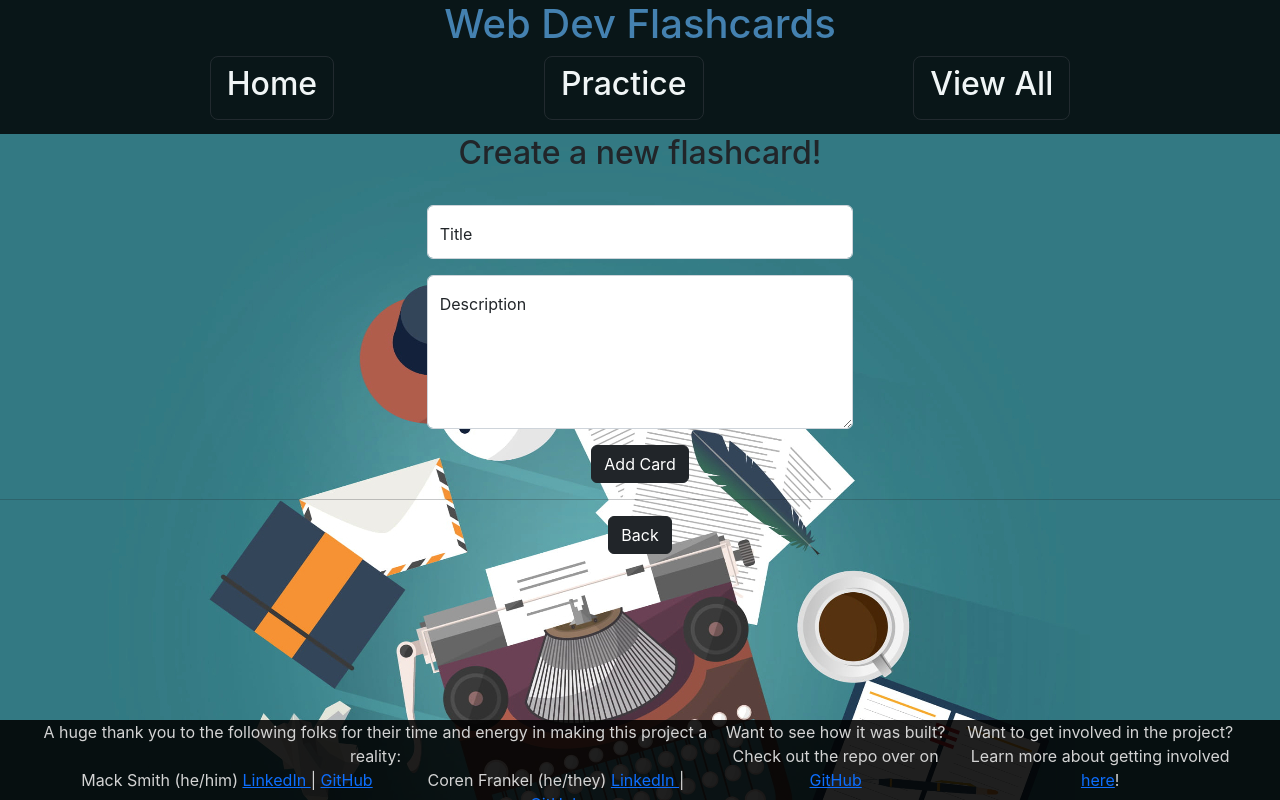
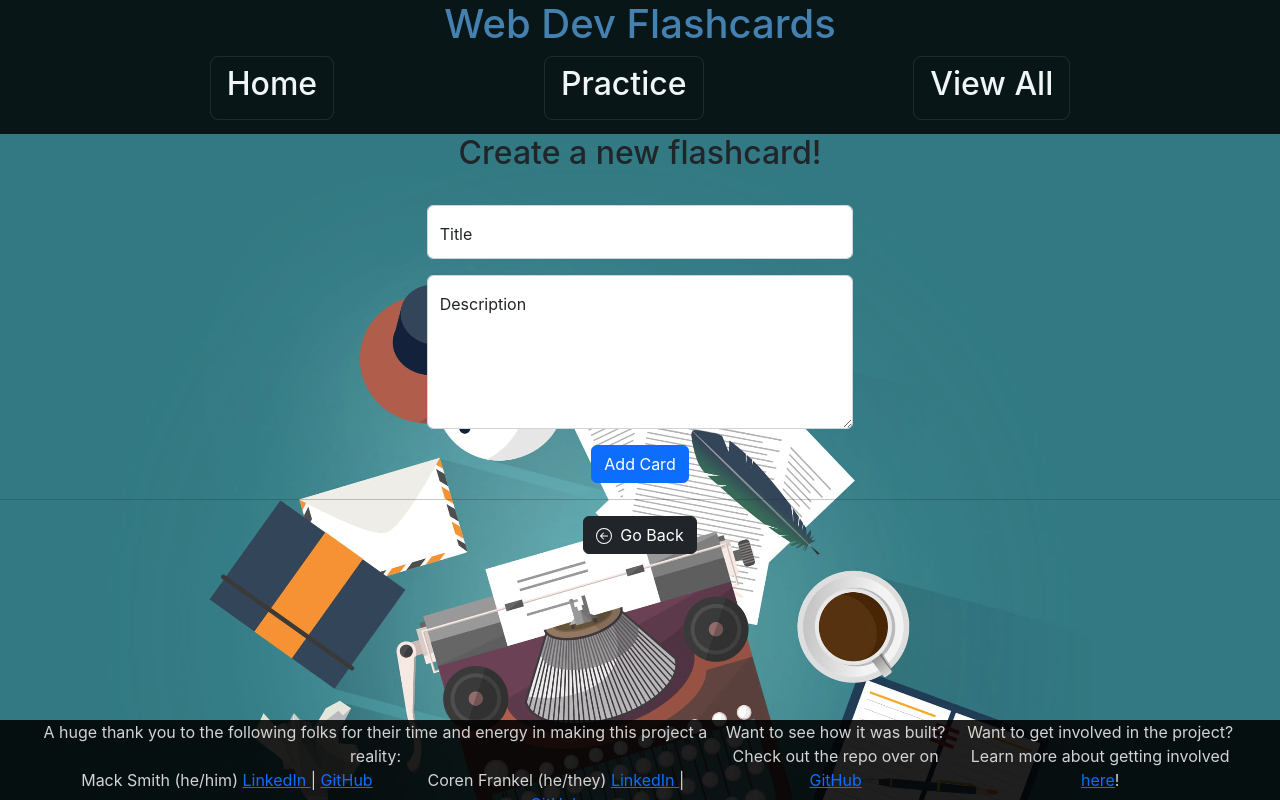
Before and after one commit to m-smith15/webdev_flashcards, a React (Create React App) app in the folder client/: page /create in a window 1280 px wide. Built offline with nearby package versions, Linux system fonts and the light colour scheme.

Commit message:
Add trash and back icons to demo

```diff
--- a/client/src/components/CardForm.jsx
+++ b/client/src/components/CardForm.jsx
@@ -22,7 +22,7 @@ const CardForm = (props) => {
                     <textarea id='desc' className='form-control h-100' rows='6' onChange={(e) => setCardDescription(e.target.value)} value={cardDescription} placeholder='(Relational Database Management System) i.e. MySql, Postgres, etc.'/>
                     <label for='desc'>Description</label>
                 </div>
-                <input className='btn btn-dark btn-md' type='submit' value={inputVal} />
+                <input className='btn btn-primary btn-md' type='submit' value={inputVal} />
             </form>
         </div>
     )
--- a/client/src/views/Create.js
+++ b/client/src/views/Create.js
@@ -22,18 +22,21 @@ const Create = () => {
             .catch(err => console.log(err))
     }
 
-    return(
+    return (
         <div>
             <h2>Create a new flashcard!</h2>
-        <br/>
+            <br />
             <CardForm
                 onSubmitProp={createCard}
                 initialTitle={''}
                 initiaDesc={''}
-            inputVal={'Add Card'}/>
-        <hr/>
+                inputVal={'Add Card'} />
+            <hr />
             <button className='btn btn-dark' onClick={navigate(-1)}>
-            Back
+                <svg xmlns="http://www.w3.org/2000/svg" width="16" height="16" fill="currentColor" className="bi bi-arrow-left-circle me-2" viewBox="0 0 16 16">
+                    <path fill-rule="evenodd" d="M1 8a7 7 0 1 0 14 0A7 7 0 0 0 1 8zm15 0A8 8 0 1 1 0 8a8 8 0 0 1 16 0zm-4.5-.5a.5.5 0 0 1 0 1H5.707l2.147 2.146a.5.5 0 0 1-.708.708l-3-3a.5.5 0 0 1 0-.708l3-3a.5.5 0 1 1 .708.708L5.707 7.5H11.5z" />
+                </svg>
+                Go Back
             </button>
         </div>
     )
--- a/client/src/views/Edit.js
+++ b/client/src/views/Edit.js
@@ -45,7 +45,7 @@ const Update = () => {
         <div>
             {loaded && (
                 <>
-                <h1>Update a Card</h1>
+                    <h1>{card.cardTitle}</h1>
                     <CardForm
                         // pass update fn and text to form
                         onSubmitProp={updateCard}
@@ -53,12 +53,18 @@ const Update = () => {
                         initialDesc={card.cardDescription}
                         inputVal={'Update'}
                     />
-                <button className='btn btn-danger me-2' onClick={() => deleteCard(card._id)}>
-                    Delete
+                    <button className='btn btn-dark me-2' onClick={() => navigate(-1)}>
+                        <svg xmlns="http://www.w3.org/2000/svg" width="16" height="16" fill="currentColor" className="bi bi-arrow-left-circle me-2" viewBox="0 0 16 16">
+                            <path fill-rule="evenodd" d="M1 8a7 7 0 1 0 14 0A7 7 0 0 0 1 8zm15 0A8 8 0 1 1 0 8a8 8 0 0 1 16 0zm-4.5-.5a.5.5 0 0 1 0 1H5.707l2.147 2.146a.5.5 0 0 1-.708.708l-3-3a.5.5 0 0 1 0-.708l3-3a.5.5 0 1 1 .708.708L5.707 7.5H11.5z" />
+                        </svg>
+                        Go Back
                     </button>
                     ||
-                <button className='btn btn-dark ms-2' onClick={() => navigate(-1)}>
-                    Back
+                    <button className='btn btn-danger ms-2' onClick={() => deleteCard(card._id)}>
+                        Delete
+                        <svg xmlns="http://www.w3.org/2000/svg" width="16" height="16" fill="currentColor" className="bi bi-trash3 ms-2" viewBox="0 0 16 16">
+                            <path d="M6.5 1h3a.5.5 0 0 1 .5.5v1H6v-1a.5.5 0 0 1 .5-.5ZM11 2.5v-1A1.5 1.5 0 0 0 9.5 0h-3A1.5 1.5 0 0 0 5 1.5v1H2.506a.58.58 0 0 0-.01 0H1.5a.5.5 0 0 0 0 1h.538l.853 10.66A2 2 0 0 0 4.885 16h6.23a2 2 0 0 0 1.994-1.84l.853-10.66h.538a.5.5 0 0 0 0-1h-.995a.59.59 0 0 0-.01 0H11Zm1.958 1-.846 10.58a1 1 0 0 1-.997.92h-6.23a1 1 0 0 1-.997-.92L3.042 3.5h9.916Zm-7.487 1a.5.5 0 0 1 .528.47l.5 8.5a.5.5 0 0 1-.998.06L5 5.03a.5.5 0 0 1 .47-.53Zm5.058 0a.5.5 0 0 1 .47.53l-.5 8.5a.5.5 0 1 1-.998-.06l.5-8.5a.5.5 0 0 1 .528-.47ZM8 4.5a.5.5 0 0 1 .5.5v8.5a.5.5 0 0 1-1 0V5a.5.5 0 0 1 .5-.5Z" />
+                        </svg>
                     </button>
                 </>)}
         </div>
```
Lines whose indentation alone changed are shown as unchanged.
